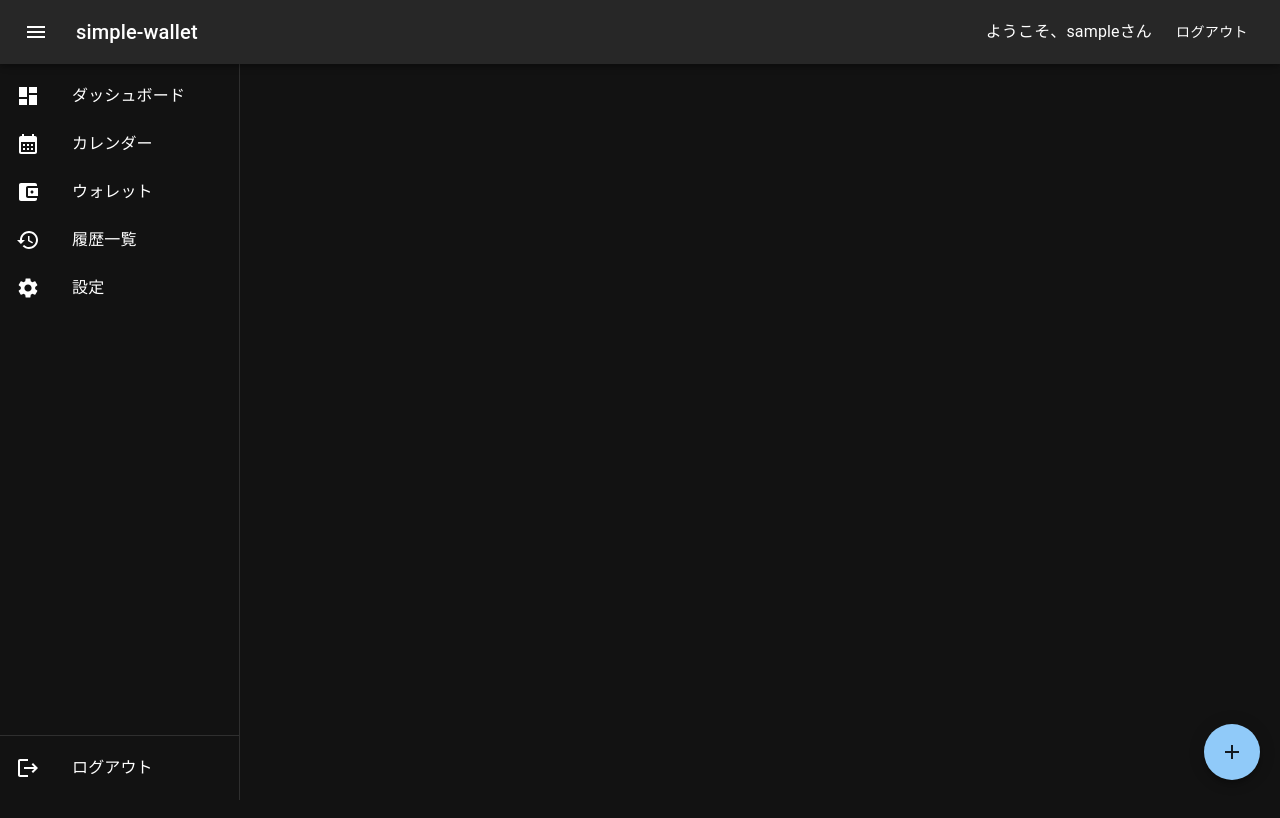
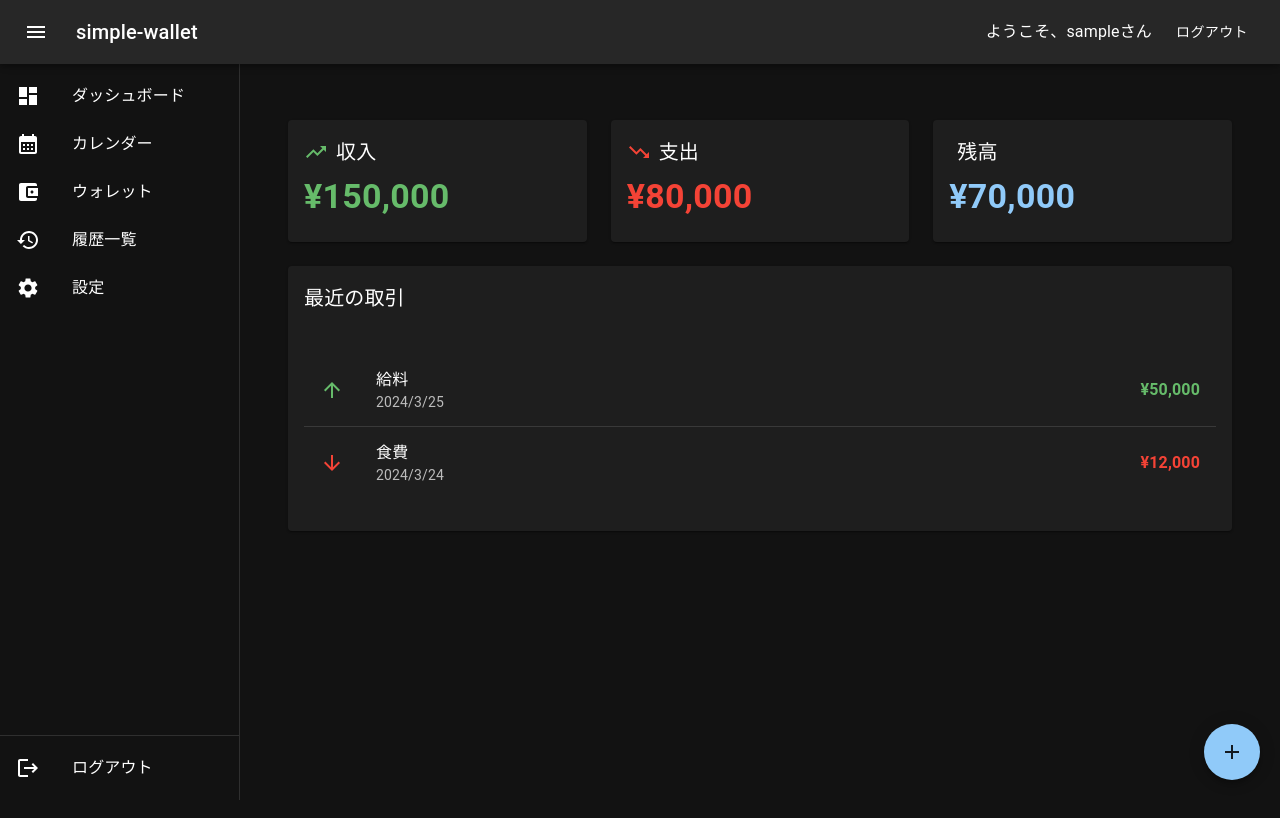
Before and after one commit to hamuchan214/simple_wallet, a React (Vite) app in the folder frontend/: page /dashboard in a window 1280 px wide. Shown: the top 818 px of the page. Built offline with nearby package versions, Linux system fonts and the light colour scheme; no server answers; sample sign-in values are in the browser's storage.

Commit message:
add: dashboard cards

```diff
--- /dev/null
+++ b/frontend/src/components/dashboard/RecentTransactionsCard.tsx
@@ -0,0 +1,57 @@
+import { Card, CardContent, CardHeader, List, ListItem, ListItemText, ListItemIcon, Typography, Divider } from '@mui/material';
+import ArrowUpwardIcon from '@mui/icons-material/ArrowUpward';
+import ArrowDownwardIcon from '@mui/icons-material/ArrowDownward';
+
+interface Transaction {
+  id: number;
+  type: 'income' | 'expense';
+  amount: number;
+  description: string;
+  date: string;
+}
+
+interface RecentTransactionsCardProps {
+  transactions: Transaction[];
+}
+
+export default function RecentTransactionsCard({ transactions }: RecentTransactionsCardProps) {
+  return (
+    <Card>
+      <CardHeader
+        title="最近の取引"
+        titleTypographyProps={{ variant: 'h6' }}
+      />
+      <CardContent>
+        <List>
+          {transactions.map((transaction, index) => (
+            <div key={transaction.id}>
+              <ListItem>
+                <ListItemIcon>
+                  {transaction.type === 'income' ? (
+                    <ArrowUpwardIcon color="success" />
+                  ) : (
+                    <ArrowDownwardIcon color="error" />
+                  )}
+                </ListItemIcon>
+                <ListItemText
+                  primary={transaction.description}
+                  secondary={new Date(transaction.date).toLocaleDateString('ja-JP')}
+                />
+                <Typography
+                  variant="body1"
+                  sx={{
+                    color: transaction.type === 'income' ? 'success.main' : 'error.main',
+                    fontWeight: 'bold'
+                  }}
+                >
+                  ¥{transaction.amount.toLocaleString()}
+                </Typography>
+              </ListItem>
+              {index < transactions.length - 1 && <Divider />}
+            </div>
+          ))}
+        </List>
+      </CardContent>
+    </Card>
+  );
+}
--- /dev/null
+++ b/frontend/src/components/dashboard/SummaryCard.tsx
@@ -0,0 +1,56 @@
+import { Card, CardContent, Typography, Box } from '@mui/material';
+import TrendingUpIcon from '@mui/icons-material/TrendingUp';
+import TrendingDownIcon from '@mui/icons-material/TrendingDown';
+
+interface SummaryCardProps {
+  title: string;
+  amount: number;
+  type: 'income' | 'expense' | 'balance';
+}
+
+export default function SummaryCard({ title, amount, type }: SummaryCardProps) {
+  const getColor = () => {
+    switch (type) {
+      case 'income':
+        return 'success.main';
+      case 'expense':
+        return 'error.main';
+      default:
+        return 'primary.main';
+    }
+  };
+
+  const getIcon = () => {
+    switch (type) {
+      case 'income':
+        return <TrendingUpIcon sx={{ color: 'success.main' }} />;
+      case 'expense':
+        return <TrendingDownIcon sx={{ color: 'error.main' }} />;
+      default:
+        return null;
+    }
+  };
+
+  return (
+    <Card sx={{ height: '100%' }}>
+      <CardContent>
+        <Box sx={{ display: 'flex', alignItems: 'center', mb: 1 }}>
+          {getIcon()}
+          <Typography variant="h6" component="div" sx={{ ml: 1 }}>
+            {title}
+          </Typography>
+        </Box>
+        <Typography
+          variant="h4"
+          component="div"
+          sx={{
+            color: getColor(),
+            fontWeight: 'bold'
+          }}
+        >
+          ¥{amount.toLocaleString()}
+        </Typography>
+      </CardContent>
+    </Card>
+  );
+}
--- a/frontend/src/pages/Dashboard.tsx
+++ b/frontend/src/pages/Dashboard.tsx
@@ -1,25 +1,48 @@
 import { useState, useEffect } from 'react';
-import { Box, Container, Typography } from '@mui/material';
+import { Box, Container, Typography, Grid } from '@mui/material';
 import { useNavigate } from 'react-router-dom';
 import Layout from '../layout/Layout';
+import SummaryCard from '../components/dashboard/SummaryCard';
+import RecentTransactionsCard from '../components/dashboard/RecentTransactionsCard';
 
 const Dashboard = () => {
   const navigate = useNavigate();
   const [userData, setUserData] = useState<{ id: number; name: string } | null>(null);
 
+  // ダミーデータ（後でAPIから取得するように変更）
+  const summaryData = {
+    income: 150000,
+    expense: 80000,
+    balance: 70000
+  };
+
+  const recentTransactions = [
+    {
+      id: 1,
+      type: 'income' as const,
+      amount: 50000,
+      description: '給料',
+      date: '2024-03-25'
+    },
+    {
+      id: 2,
+      type: 'expense' as const,
+      amount: 12000,
+      description: '食費',
+      date: '2024-03-24'
+    },
+  ];
+
   useEffect(() => {
-    // ローカルストレージからユーザーデータを取得
     const token = localStorage.getItem('token');
     const id = localStorage.getItem('userId');
     const name = localStorage.getItem('username');
 
     if (!token || !id || !name) {
-      // トークンがない場合、ログインページへリダイレクト
       navigate('/');
       return;
     }
 
-    // ユーザーデータを状態に設定
     setUserData({
       id: parseInt(id, 10),
       name,
@@ -27,7 +50,6 @@ const Dashboard = () => {
   }, [navigate]);
 
   if (!userData) {
-    // ローディング状態やログインエラー時の表示
     return (
       <Box sx={{ display: 'flex', justifyContent: 'center', alignItems: 'center', height: '100vh' }}>
         <Typography variant="h6">Loading...</Typography>
@@ -37,8 +59,33 @@ const Dashboard = () => {
 
   return (
     <Layout>
-      <Container>
-
+      <Container sx={{ mt: 4 }}>
+        <Grid container spacing={3}>
+          <Grid item xs={12} md={4}>
+            <SummaryCard
+              title="収入"
+              amount={summaryData.income}
+              type="income"
+            />
+          </Grid>
+          <Grid item xs={12} md={4}>
+            <SummaryCard
+              title="支出"
+              amount={summaryData.expense}
+              type="expense"
+            />
+          </Grid>
+          <Grid item xs={12} md={4}>
+            <SummaryCard
+              title="残高"
+              amount={summaryData.balance}
+              type="balance"
+            />
+          </Grid>
+          <Grid item xs={12}>
+            <RecentTransactionsCard transactions={recentTransactions} />
+          </Grid>
+        </Grid>
       </Container>
     </Layout>
   );
```
Also changed, not shown: frontend/src/model/apimodel.ts (+12 -0 lines).
